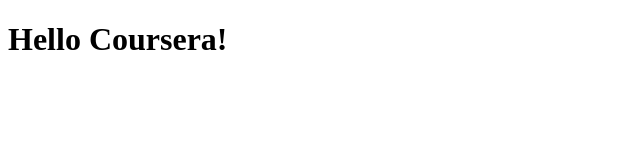
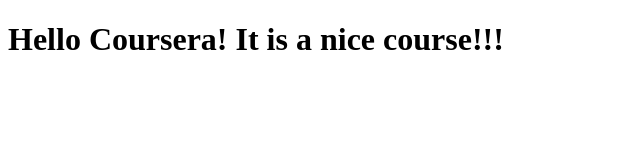
Before and after one commit to prasripripra/Coursera-test, a plain HTML site: page site/index.html in a window 1280 px wide. Shown: the whole page, without its empty margins (0-640 px from the left). Drawn offline with Linux system fonts and the light colour scheme.

Commit message:
small edit

```diff
--- a/site/index.html
+++ b/site/index.html
@@ -4,6 +4,6 @@
 	<title>Hello coursera!</title>
 </head>
 <body>
-<h1>Hello Coursera!</h1>
+<h1>Hello Coursera! It is a nice course!!!</h1>
 </body>
 </html>
```
